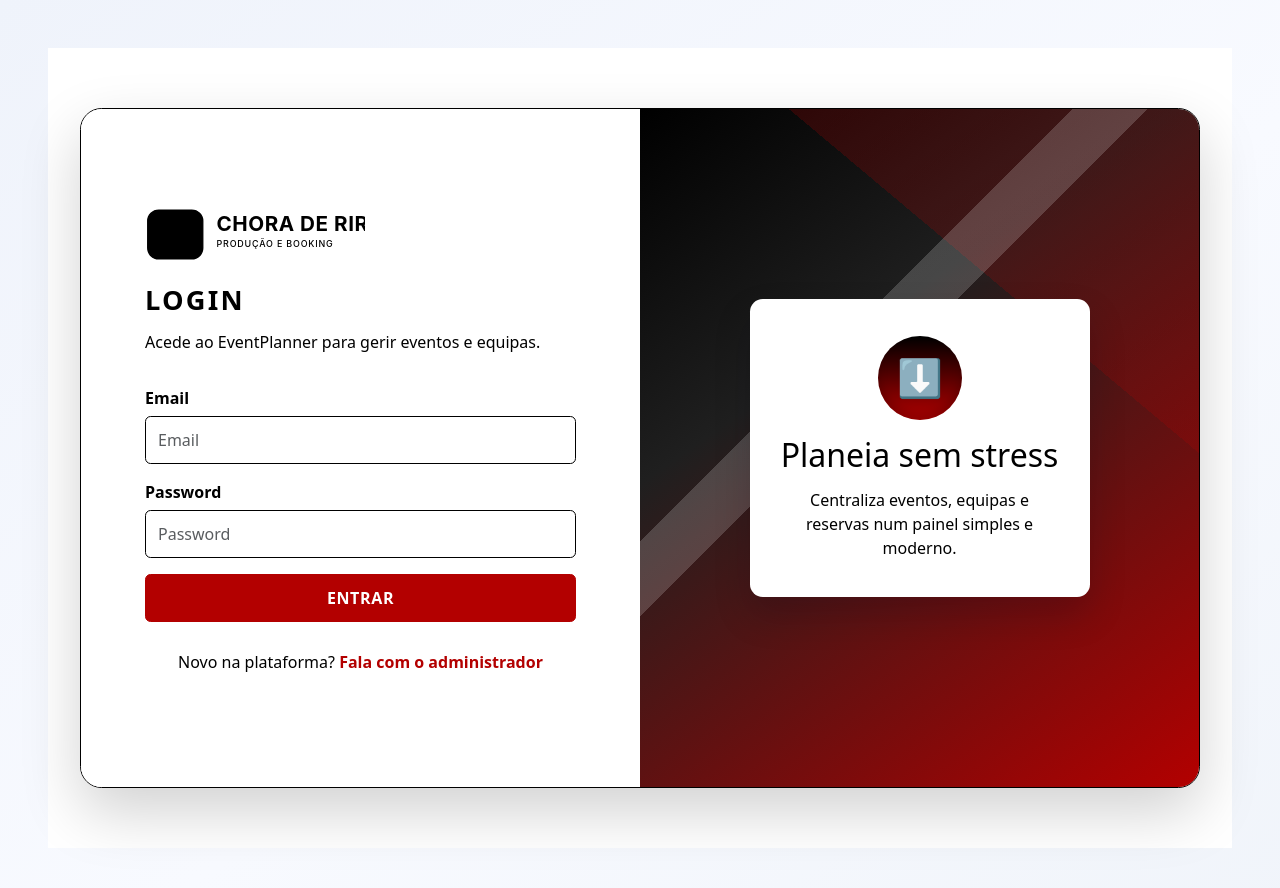
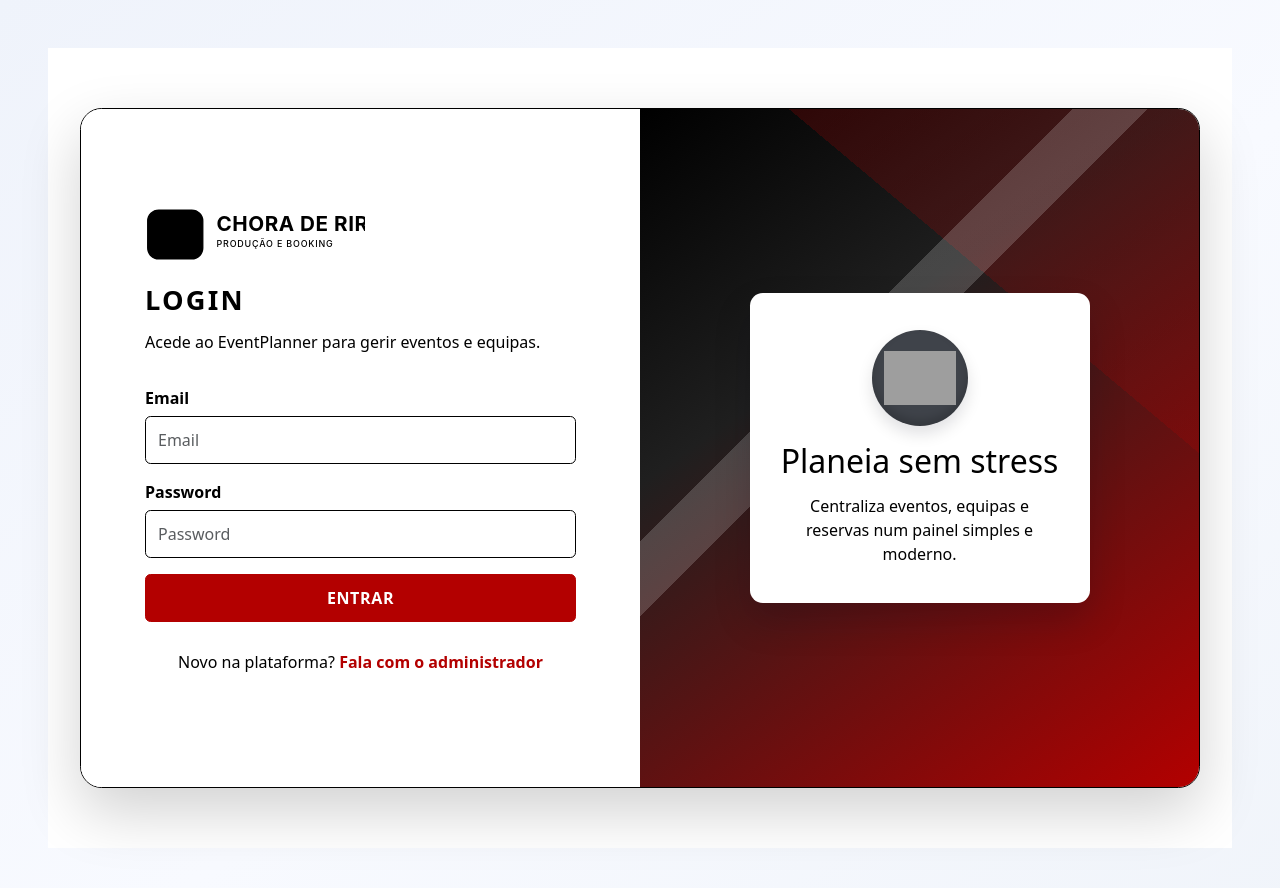
Before and after one commit to gestaoindustrialit/eventplanner, a PHP site: page /?controller=auth&action=login in a window 1280 px wide. Shown: the top 888 px of the page. Run offline with PHP 8.4, Linux system fonts and the light colour scheme; some libraries are stand-ins or nearby versions; grey boxes are pictures that could not be loaded.

Commit message:
Ajusta badge circular do cdr-label no login

```diff
--- a/app/views/auth/login.php
+++ b/app/views/auth/login.php
@@ -26,7 +26,9 @@
         <aside class="login-showcase" aria-hidden="true">
             <div class="login-showcase-shape"></div>
             <article class="login-showcase-card">
-                <div class="login-showcase-icon">⬇</div>
+                <div class="login-showcase-icon">
+                    <img src="<?= BASE_PATH ?>/assets/branding/cdr-label.jpg" alt="CDR Label" class="login-showcase-label" width="72" height="72">
+                </div>
                 <h3>Planeia sem stress</h3>
                 <p>Centraliza eventos, equipas e reservas num painel simples e moderno.</p>
             </article>
--- a/assets/css/app.css
+++ b/assets/css/app.css
@@ -251,17 +251,25 @@ body {
 }
 
 .login-showcase-icon {
-    width: 84px;
-    height: 84px;
+    width: 96px;
+    height: 96px;
     margin: 0 auto 1rem;
     border-radius: 50%;
     display: flex;
     align-items: center;
     justify-content: center;
-    font-size: 2.3rem;
-    color: #ffffff;
-    background: linear-gradient(180deg, #000000 0%, #b30000 100%);
-    box-shadow: inset 0 -6px 10px rgba(0, 0, 0, 0.2);
+    overflow: hidden;
+    background: #3f434a;
+    box-shadow: inset 0 -6px 10px rgba(0, 0, 0, 0.18), 0 8px 16px rgba(2, 6, 23, 0.12);
+}
+
+.login-showcase-label {
+    display: block;
+    width: 72px !important;
+    height: 72px !important;
+    max-width: 72px;
+    max-height: 72px;
+    object-fit: contain;
 }
 
 @media (max-width: 991px) {
```
